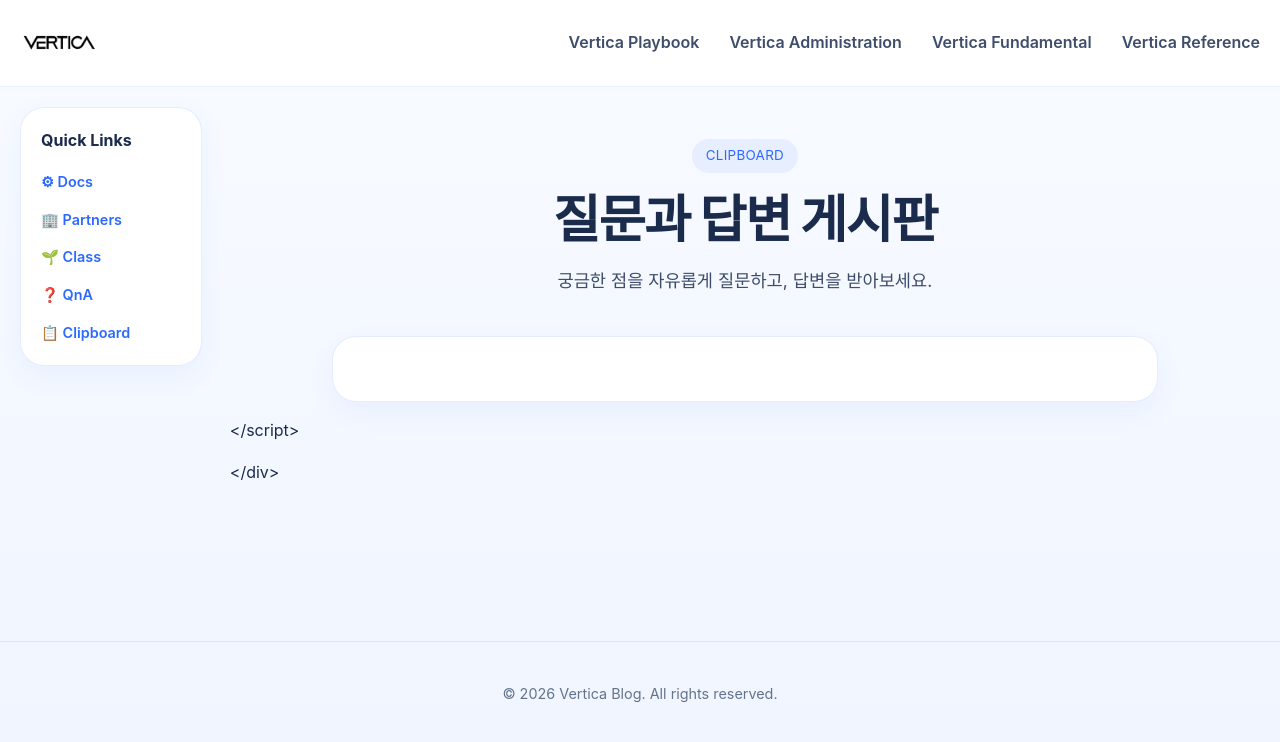
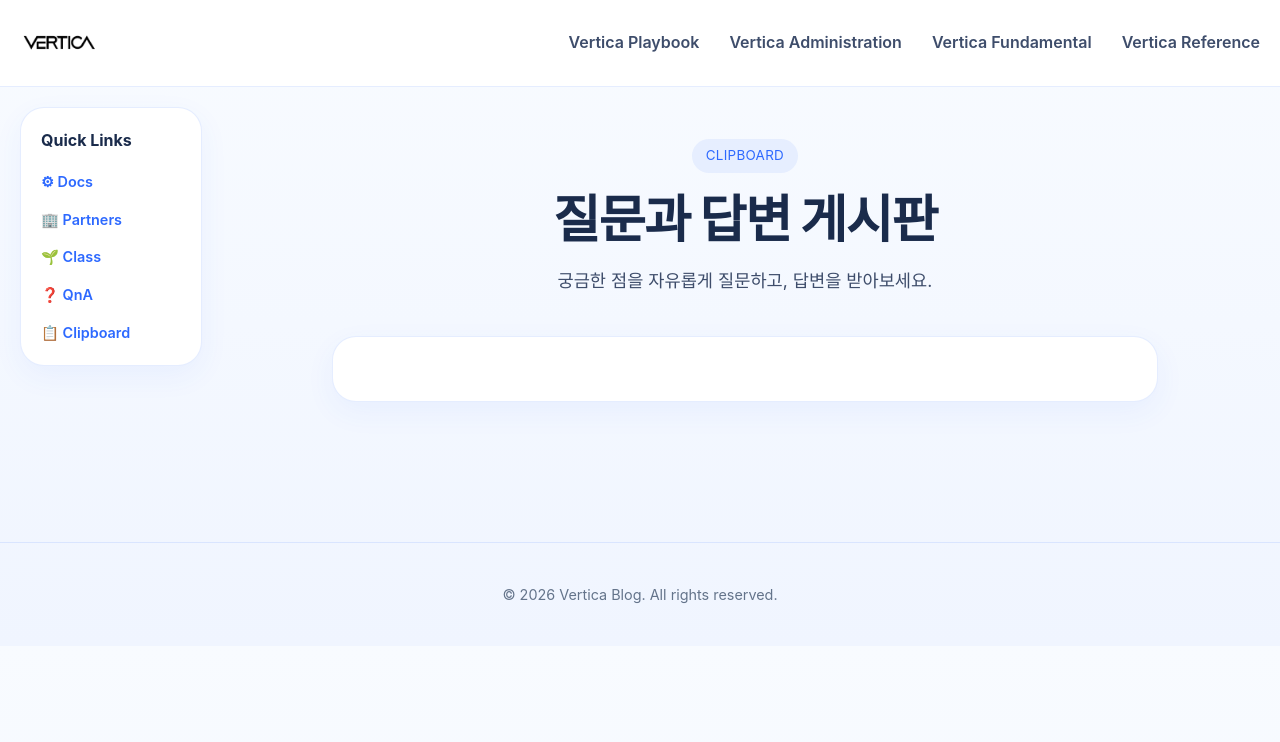
Before and after one commit to JIN0326/vertica_blog, a Jekyll site: the page built from 99Clipboard.md, in a window 1280 px wide. Shown: the top 742 px of the page. Built offline with Jekyll 4.4.1, drawn with Linux system fonts in a browser that asks for light colours; comment, search, counter and statistics services are not loaded.

Commit message:
Update blog content and styling

```diff
--- a/99Clipboard.md
+++ b/99Clipboard.md
@@ -25,8 +25,6 @@ layout: default
           crossorigin="anonymous"
           async>
   </script>
-</div>
-  </script>
   <noscript>
     <p>댓글을 보려면 JavaScript를 활성화해야 합니다.</p>
     <p>GitHub 저장소의 <a href="https://github.com/JIN0326/vertica_blog/discussions" target="_blank">Discussions 섹션</a>에서 질문을 남겨주세요.</p>
```
